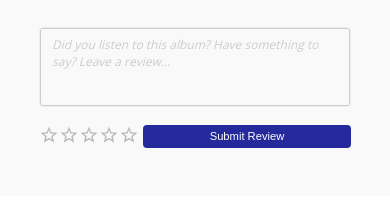
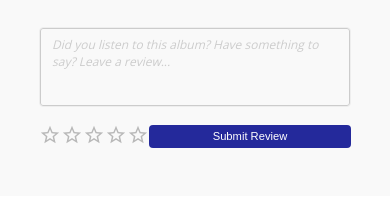
Before and after one commit to esteemayo/next-albumz-client, a Next.js app: page /albums/slug in a window 390 px wide. Shown: the part 1440-1654 px from the top of the page. Built offline with nearby package versions, Linux system fonts and the light colour scheme.

Commit message:
wrote media query for different screen sizes

```diff
--- a/styles/ReviewForm.module.scss
+++ b/styles/ReviewForm.module.scss
@@ -97,7 +97,7 @@
           font-size: 3rem;
 
           @media only screen and (max-width: 31.25em) {
-            font-size: 2.5rem;
+            font-size: 2.75rem;
           }
         }
       }
```
